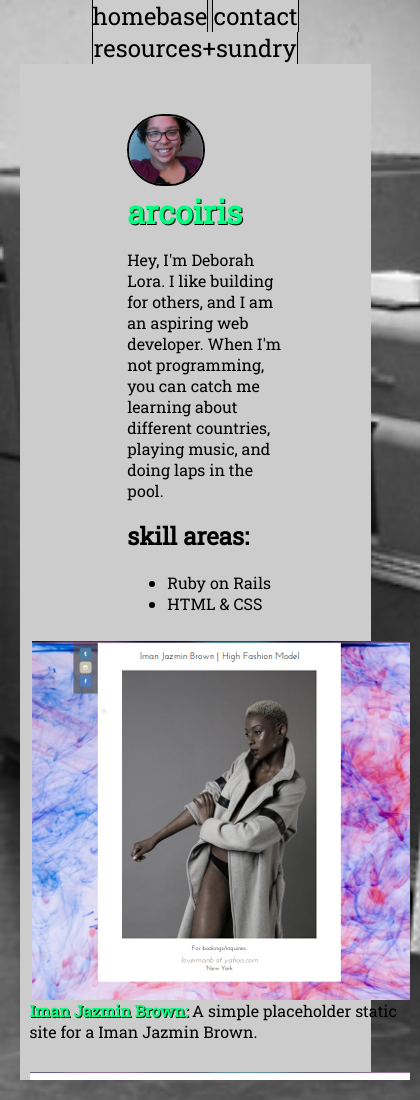
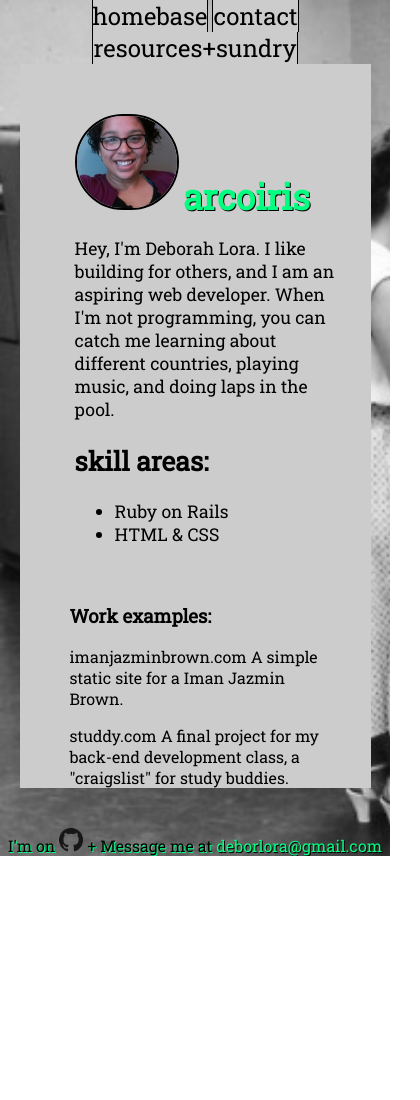
Before and after one commit to arcoiris/personal_website, a plain HTML site: page index.html in a window 390 px wide. Shown: the top 1100 px of the page, 420 px wide, since content can reach past the window. After the commit the page ends 856 px from the top, so only its background shows below. Drawn offline with Linux system fonts and the light colour scheme.

Commit message:
Add responsive styling for several different device sizes

```diff
--- a/css/device_styles.css
+++ b/css/device_styles.css
@@ -35,7 +35,7 @@
 		float: none;
 	}
 
-	#small_project_examples {
+	#project_examples {
 		width: 400px;
 		height: 450px;
 	}
@@ -87,13 +87,45 @@
 		.resources {
 			width: 100%;
 		}
+
 }
 
 
 /* Smartphone Landscape: 480px */
 
+@media only screen and (max-width: 480px) {
 
-/* Smartphone Landscape: 320px */
+		.middle_col {
+			font-size: 1.1em;
+			width: 80%;
+		}
 
+		.form_button {
+			width: 80%;
+		}
+
+		div #contact_form{
+			width: 100%;
+		}
+
+		#mobile_avatar {
+			width: 40%;
+		}
+}
+/* Smartphone Landscape: 320px, max-width: 450px for work example resizing */
+
+	@media only screen and (max-width: 450px) {
+		.full_col {
+			width: 80%;
+		}
+
+		#project_examples {
+			display: none;
+		}
+
+		#small_project_examples {
+			padding: 20px 50px 0px 50px;
+		}
+	}
 
 /* Printer */
--- a/css/style.css
+++ b/css/style.css
@@ -130,7 +130,7 @@ tr {
 	padding-top: 50px;
 }
 
-#small_project_examples {
+#project_examples {
 	overflow-y: auto;
 	overflow-x: hidden;
 }
--- a/index.html
+++ b/index.html
@@ -63,7 +63,7 @@
 
 			</div>
 
-			<div class="right_col" id="small_project_examples">
+			<div class="right_col" id="project_examples">
 					<figure>
 					<a class="iman" href="http://imanjazminbrown.com" target="_blank"></a>
 						<figcaption><b>Iman Jazmin Brown:</b> A simple placeholder static site for a Iman Jazmin Brown.</figcaption>
@@ -76,6 +76,16 @@
 
 			 </div><!-- #small_project_examples -->
 
+			<div id="small_project_examples">
+
+				<h3>Work examples:</h3>
+
+				<p>
+					<a href="http://imanjazminbrown.com" target="_blank">imanjazminbrown.com</a> A simple static site for a Iman Jazmin Brown.
+				</p>
+				<p>
+					<a href="http://studdy.herokuapp.com" target="_blank">studdy.com</a> A final project for my back-end development class, a "craigslist" for study buddies.
+			</div>
 		</div><!-- .wrapper -->
 
 		<footer id="mobile_footer">
```
